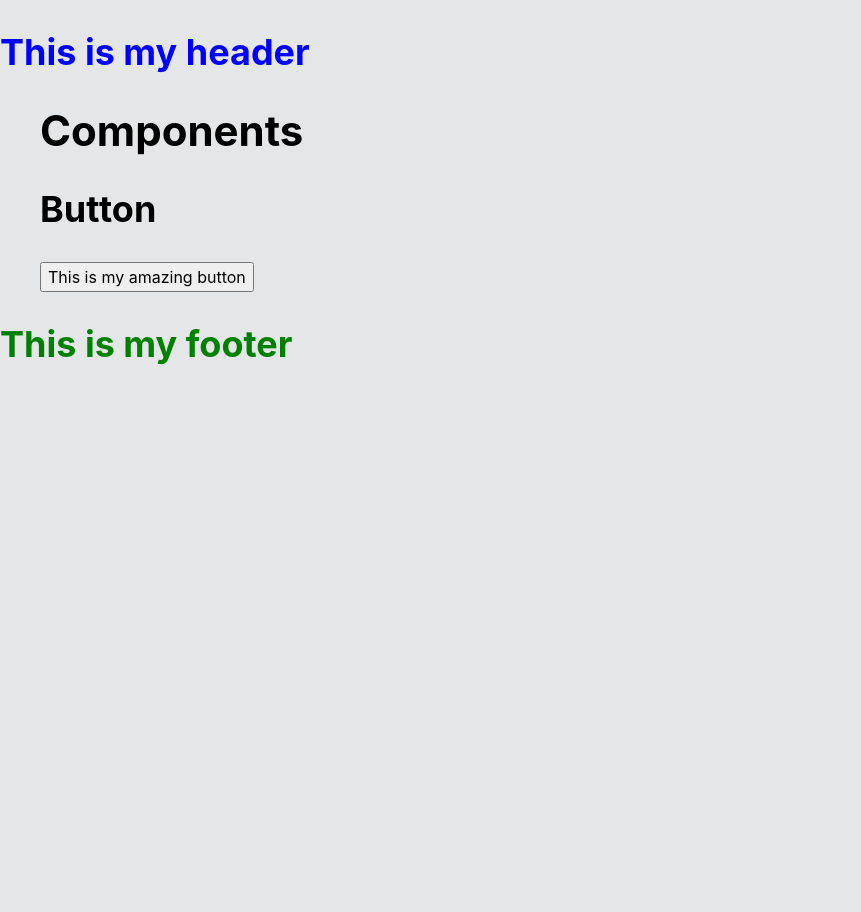
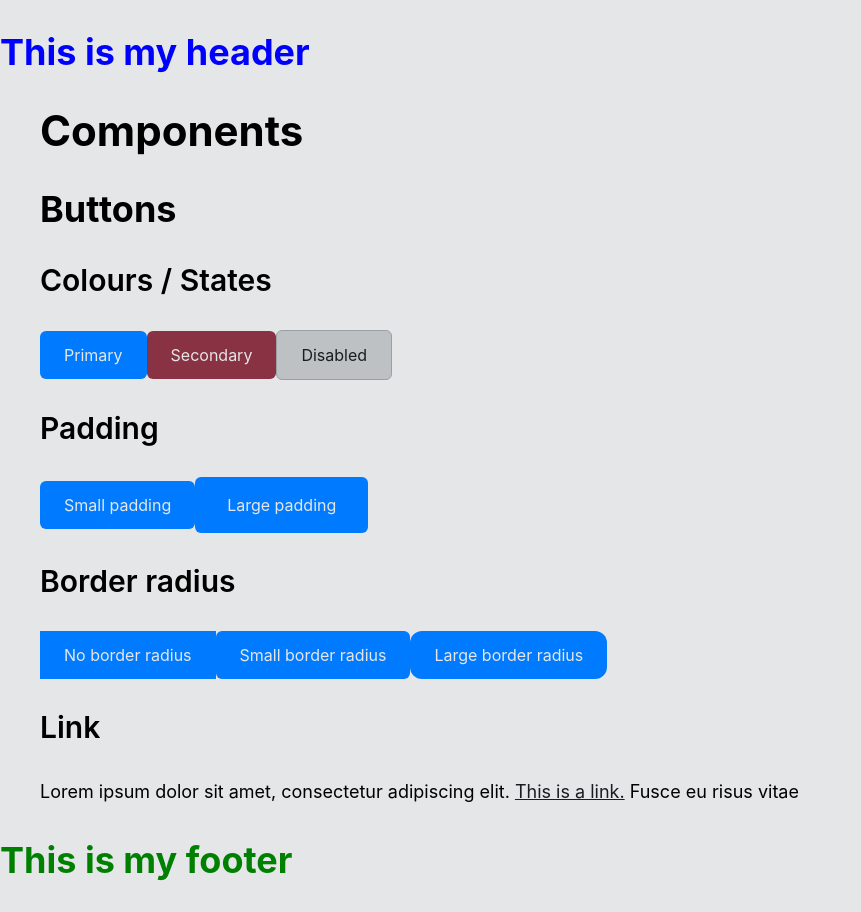
Before and after one commit to marboqmar/starter, a React app: page / in a window 1280 px wide. Shown: the whole page, without its empty margins (0-861 px from the left). Before the commit the page ends 800 px from the top, so only its background shows below. Built offline with nearby package versions, Linux system fonts and the light colour scheme; the HTML template or start-up script is replaced by a standard one.

Commit message:
Finished creating and styling button component

```diff
--- a/src/components/atoms/Button/Button.css
+++ b/src/components/atoms/Button/Button.css
@@ -1,51 +1,75 @@
 .button {
   cursor: pointer;
-  border: 1px solid #0083E5;
-  border-radius: 6px;
-  padding: 14px 48px;
+  border: none;
 }
 
-.button--colour-primary {
+/* Primary */
+.button--primary {
   background-color: var(--colour-primary);
   color: var(--colour-text-inverted);
 }
 
-.button--colour-none {
-  background: none;
+.button--primary:hover {
+  background-color: var(--colour-primary-hover);
 }
 
-.button--paddingSize-none {
-  padding: 0;
+/* Secondary */
+.button--secondary {
+  background-color: var(--colour-secondary);
+  color: var(--colour-text-inverted);
 }
 
-.button--paddingSize-small {
-  padding: 12px;
+.button--secondary:hover {
+  background-color: var(--colour-secondary-hover);
 }
 
-.button--border-squareBlack {
-  border: none;
-  box-shadow: 0 0 0 1px black, 0 0 0 2px white;
+/* Padding */
+/* 8px 16px on mobile, 12px 24px on tablet */
+.button__padding-size--small {
+  padding: var(--spacing-0-5) var(--spacing-1);
+}
+
+/* 12px 24px on mobile, 16px 32px on tablet */
+.button__padding-size--large {
+  padding: var(--spacing-0-75) var(--spacing-1-5);
+}
+
+/* Border radius */
+.button__border-radius--none {
   border-radius: 0;
 }
 
-.button--border-none {
-  border: none;
+.button__border-radius--small {
+  border-radius: var(--spacing-0-375);
 }
 
-.button:hover {
-  background-color: #0083E5;
+.button__border-radius--large {
+  border-radius: var(--spacing-0-75);
 }
 
-.button--withoutHover:hover {
-  background-color: transparent;
+/* Link */
+.button--link {
+  color: var(--colour-text-black);
 }
 
+/* Disabled */
 .button:disabled {
-  opacity: 0.6;
   cursor: not-allowed;
-  background-color: #8A8F93;
-  border: 1px solid #595D60;
+  color: var(--colour-text-black);
+  background-color: var(--colour-gray-100);
+  border: 1px solid var(--colour-gray-300);
 }
+
 .button:disabled:hover {
-  background-color: #8A8F93;
+  background-color: var(--colour-gray-300);
 }
+
+@media (min-width: 768px) {
+  .button__padding-size--small {
+    padding: var(--spacing-0-75) var(--spacing-1-5);
+  }
+
+  .button__padding-size--large {
+    padding: var(--spacing-1) var(--spacing-2);
+  }
+}
--- a/src/components/atoms/Button/Button.jsx
+++ b/src/components/atoms/Button/Button.jsx
@@ -1,51 +1,104 @@
 import "./Button.css";
 import { classNames } from "../../../utils/helpers";
 
+/**
+ * Button component
+ * Customizable button that can render as a button or link.
+ *
+ * Defaults are automatically applied for buttons (not links):
+ * - colour: "primary"
+ * - paddingSize: "small"
+ * - borderRadius: "small"
+ *
+ * Component props:
+ * className: additional CSS classes to apply (string)
+ * colour: colour variant (string). Options:
+ *  - "primary" (default for buttons)
+ *  - "secondary"
+ * paddingSize: padding size variant (string). Options:
+ *  - "small" (default for buttons)
+ *  - "large"
+ * borderRadius: border radius variant (string). Options:
+ *  - "small" (default for buttons)
+ *  - "large"
+ * component: HTML element or React component to render (string). Options:
+ *  - "button" (default)
+ *  - "Link"
+ * isLink: adds "button--link" class (boolean)
+ * type: button type (string). Only applies to button elements. Options:
+ *  - "button" (default for buttons)
+ *  - "submit"
+ *  - "reset"
+ * to: route path for Link component (string)
+ * role: ARIA role attribute (string)
+ * disabled: whether the button is disabled (boolean)
+ * children - Button content (ReactNode)
+ * rest: additional props to pass to the underlying component (object)
+ *
+ * Examples:
+ * Basic button with defaults:
+ * <Button>Button text</Button>
+ *
+ * Button with secondary colour
+ * <Button colour="secondary">Submit</Button>
+ *
+ * Link
+ * <Button component={Link} isLink to="/about">About</Button>
+ *
+ * Button with extra classes and attributes:
+ * <Button type="button" className="extra-class" aria-label="Close"><svg>...</svg></Button>
+ */
+
 export const Button = ({
   className = "",
-  color,
-  withoutHover,
-  withoutBorderRadius,
+  colour,
   paddingSize,
-  borderType,
-  component = "button", // Default component is "button"
+  borderRadius,
+  component = "button",
   isLink,
+  type,
+  to,
   role,
   disabled,
   children,
   ...rest
 }) => {
-
-  const classes = classNames(
-    "btn",
-    "font",
-    className,
-    {
-      [`btn--color-${color}`]: color,
-      "btn--withoutHover": withoutHover,
-      "btn--withoutBorderRadius": withoutBorderRadius,
-      [`btn--paddingSize-${paddingSize}`]: paddingSize,
-      [`btn--border-${borderType}`]: borderType,
-      "btn--link": isLink,
-      "btn--disabled": disabled,
-    }
-  );
-
   const Component = component;
 
+  const isButtonComponent = Component === "button";
+
+  // Apply defaults only for buttons (not links)
+  const finalColour = isButtonComponent ? (colour || "primary") : colour;
+  const finalPaddingSize = isButtonComponent ? (paddingSize || "small") : paddingSize;
+  const finalBorderRadius = isButtonComponent ? (borderRadius || "small") : borderRadius;
+
   // Button-specific props
-  const buttonProps = component === "button"
+  const buttonProps = isButtonComponent
     ? {
         type: "button",
         disabled: disabled,
       }
-    : {}; // For non-button elements (like 'a' or 'div'), use an empty object
+    : {};
+
+  const classes = classNames(
+    "button",
+    className,
+    {
+      [`button--${finalColour}`]: finalColour,
+      [`button__padding-size--${finalPaddingSize}`]: finalPaddingSize,
+      [`button__border-radius--${finalBorderRadius}`]: finalBorderRadius,
+      "button--link": isLink,
+      "button--disabled": disabled,
+    }
+  );
 
   return (
     <Component
       className={classes}
       role={role}
+      to={to}
       {...buttonProps}
+      type={type}
       {...rest}
     >
       {children}
--- a/src/css/global/variables.css
+++ b/src/css/global/variables.css
@@ -18,7 +18,9 @@
 :root {
   /* Spacing - Fixed values */
   --spacing-0-25: 0.25rem;   /* 4px */
+  --spacing-0-375: 0.375rem; /* 6px */
   --spacing-0-5: 0.5rem;     /* 8px */
+  --spacing-0-75: 0.75rem;   /* 12px */
   --spacing-1: 1rem;         /* 16px */
   --spacing-1-5: 1.5rem;     /* 24px */
   --spacing-2: 2rem;         /* 32px */
--- a/src/css/style.css
+++ b/src/css/style.css
@@ -8,4 +8,4 @@
 @import './global/colours.css';
 
 /* Pages */
-@import './pages/Home.css';
+@import './pages/Components.css';
--- /dev/null
+++ b/src/pages/Components.jsx
@@ -0,0 +1,72 @@
+import { Button } from "../components/atoms/Button/Button"
+import { Link } from "react-router-dom";
+
+export const Components = () => {
+  return (
+    <div className="container">
+      <h1>Components</h1>
+      {/* Buttons */}
+      <h2>Buttons</h2>
+
+      {/* Buttons - Colours / States */}
+      <h3>Colours / States</h3>
+      <Button
+      >
+        Primary
+      </Button>
+      <Button
+        colour={"secondary"}
+      >
+        Secondary
+      </Button>
+      <Button
+        disabled
+      >
+        Disabled
+      </Button>
+
+      {/* Buttons - Padding */}
+      <h3>Padding</h3>
+      <Button
+      >
+        Small padding
+      </Button>
+      <Button
+        paddingSize={"large"}
+      >
+        Large padding
+      </Button>
+
+      {/* Buttons - Border radius */}
+      <h3>Border radius</h3>
+      <Button
+        borderRadius={"none"}
+      >
+        No border radius
+      </Button>
+      <Button
+        borderRadius={"small"}
+      >
+        Small border radius
+      </Button>
+      <Button
+        borderRadius={"large"}
+      >
+        Large border radius
+      </Button>
+
+      {/* Buttons - Link */}
+      <h3>Link</h3>
+      <p>Lorem ipsum dolor sit amet, consectetur adipiscing elit. {" "}
+        <Button
+          component={Link}
+          isLink
+          to={"/"}
+        >
+          This is a link.
+        </Button>
+        {" "} Fusce eu risus vitae
+      </p>
+    </div>
+  )
+}
--- a/src/pages/Home.jsx
+++ /dev/null
@@ -1,19 +0,0 @@
-import { Button } from "../components/atoms/Button/Button"
-
-export const Home = () => {
-  return (
-    <div className="container">
-      <h1>Components</h1>
-      <h2>Button</h2>
-      <Button
-          colour={"primary"}
-          withoutHover
-          paddingSize={"small"}
-          borderType={"squareBlack"}
-          to={"/"}
-        >
-          This is my amazing button
-        </Button>
-    </div>
-  )
-}
--- a/src/routes.jsx
+++ b/src/routes.jsx
@@ -1,6 +1,6 @@
 import { createBrowserRouter } from 'react-router-dom';
 import { App } from './App.jsx';
-import { Home } from './pages/Home.jsx';
+import { Components } from './pages/Components.jsx';
 
 export const router = createBrowserRouter([
   {
@@ -9,7 +9,7 @@ export const router = createBrowserRouter([
     children: [
       {
         index: true,
-        element: <Home />,
+        element: <Components />,
       },
 	  ],
   },
```
Also changed, not shown: src/css/pages/Components.css (renamed from src/css/pages/Home.css).
